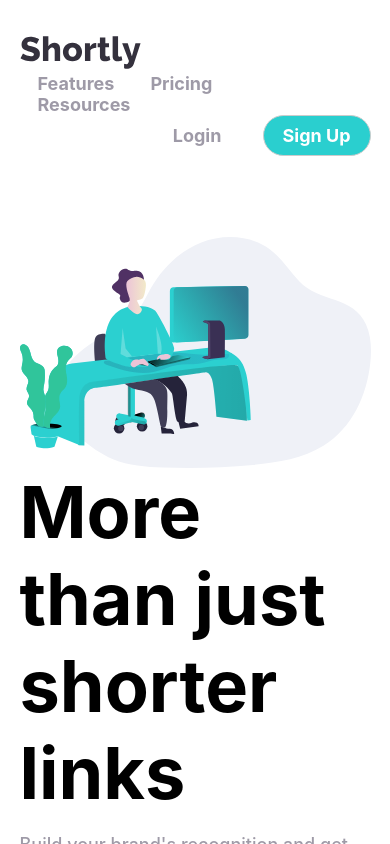
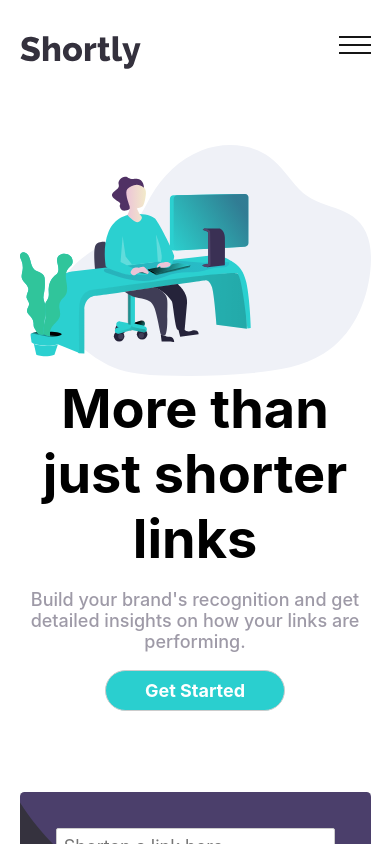
Before and after one commit to roc2246/urlShortening_frontEndMentor, a Svelte app: page / in a window 390 px wide. Shown: the top 844 px of the page. Built offline with nearby package versions, Linux system fonts and the light colour scheme.

Commit message:
Changed mobile resolution

```diff
--- a/src/components/Button.svelte
+++ b/src/components/Button.svelte
@@ -33,7 +33,7 @@
         }
     }
 
-    @media (max-width: 375px){
+    @media (max-width: $mobile){
         .btn{
             &--signup{
                 margin-left: .25rem;
--- a/src/components/URL.svelte
+++ b/src/components/URL.svelte
@@ -68,7 +68,7 @@
     }
   }
 
-  @media (max-width: 375px) {
+  @media (max-width: $mobile) {
     .shortened-url {
       &__container {
         flex-direction: column;
--- a/src/scss/global.scss
+++ b/src/scss/global.scss
@@ -1,3 +1,7 @@
+// Screen Resolutions
+$value: 480;
+$mobile: $value * 1px;
+
 // Colors
 
 $cyan: hsl(180, 66%, 49%);
--- a/src/sections/Footer.svelte
+++ b/src/sections/Footer.svelte
@@ -69,7 +69,7 @@
     }
   }
 
-  @media (max-width: 375px) {
+  @media (max-width: $mobile) {
     .footer{
       flex-direction: column;
       align-items: center;
--- a/src/sections/Form.svelte
+++ b/src/sections/Form.svelte
@@ -134,7 +134,7 @@
       height: auto;
     }
   }
-  @media (max-width: 375px) {
+  @media (max-width: $mobile) {
     .shortener {
       height: auto;
       .insert-url {
--- a/src/sections/Hero.svelte
+++ b/src/sections/Hero.svelte
@@ -49,7 +49,7 @@
     }
   }
 
-  @media (max-width: 375px) {
+  @media (max-width: $mobile) {
     .heading-primary {
     margin-bottom: 0;
     margin-top: 0;
--- a/src/sections/Navigation.svelte
+++ b/src/sections/Navigation.svelte
@@ -79,7 +79,7 @@
     }
   }
 
-  @media (max-width: 375px){
+  @media (max-width: $mobile){
     .nav{
       justify-content: space-between;
       &__mobile-toggle{
```
Also changed, not shown: url-shortening-api-master/style-guide.md (+1 -1 lines).
